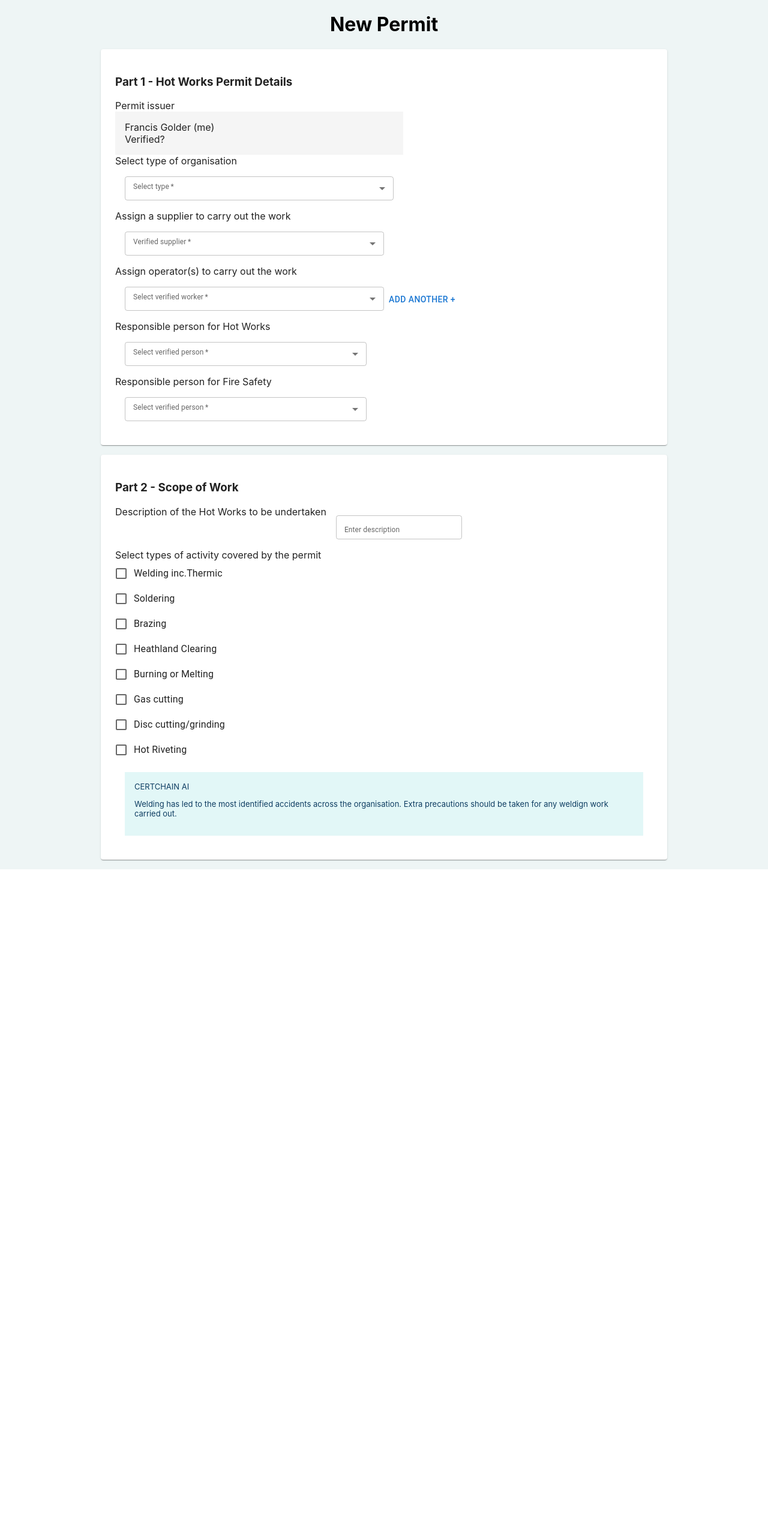
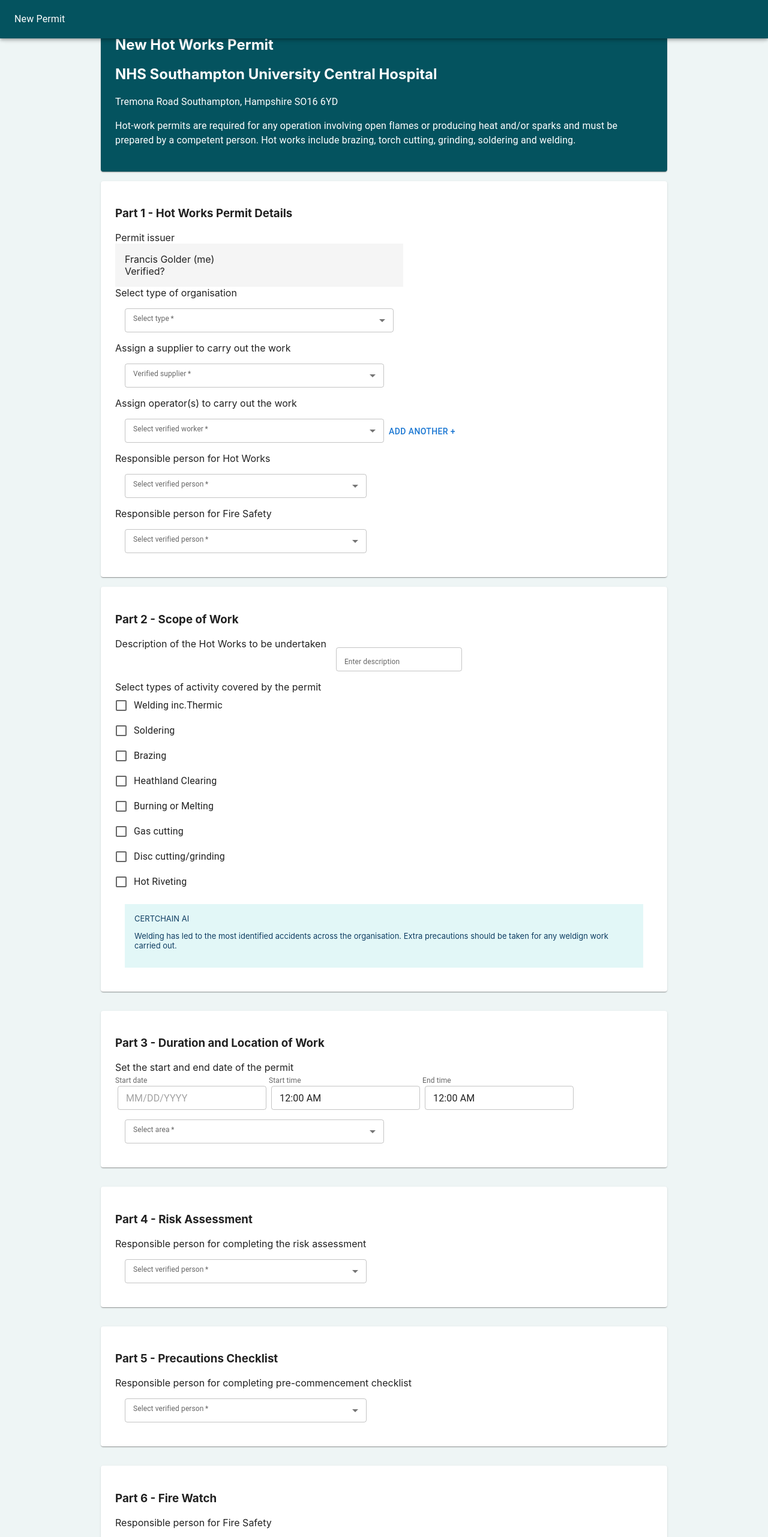
Before and after one commit to Catherinen29/skunkworks, a React (Create React App) app: page / in a window 1280 px wide. Shown: the top 2562 px of the page at 60% size. Before the commit the page ends 1449 px from the top, so only its background shows below. Built offline with nearby package versions, Linux system fonts and the light colour scheme.

Commit message:
Import Form Parts & create AppBar.

```diff
--- a/src/components/newPermit/NewPermit.js
+++ b/src/components/newPermit/NewPermit.js
@@ -1,20 +1,40 @@
 import Part1 from "./Part1";
 import Part2 from "./Part2";
-import { Box, Palette } from "@mui/material";
+import { Box, Palette, Typography, AppBar, Toolbar } from "@mui/material";
+import Part3 from "./Part3";
+import Part4 from "./Part4";
+import Part5 from "./Part5";
+import Part6 from "./Part6";
+import Part7 from "./Part7";
+import PermitIntro from "./PermitIntro";
+// import Image from "src/resources/AA050432-1DE6-4D57-A882-0AE636B7EA26.png"
 
 export default function NewPermit() {
 
     return(
+<>
+
+    <AppBar>
+        <Toolbar sx={{bgcolor:  '#04535f'}}>
+        <Typography>New Permit</Typography>
+        </Toolbar>
+    </AppBar>
+
     <Box
     display='flex'
     alignItems='center'
     justifycontent='center'
     sx={{ bgcolor: '#eef5f5', flexDirection: 'column'}}>
 
-    <h1>New Permit</h1>
+        <PermitIntro />
         <Part1 />
         <Part2 />
-
+        <Part3 />
+        <Part4 />
+        <Part5 />
+        <Part6 />
+        <Part7 />
     </Box>
+    </>
     )
 }
```
